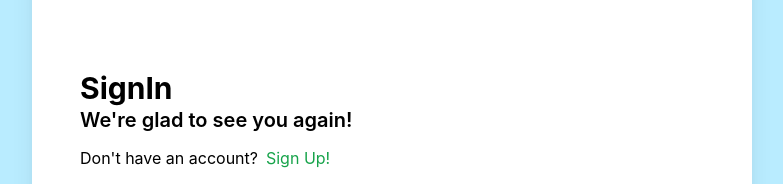
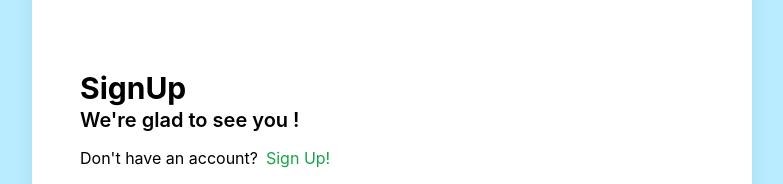
Before and after one commit to Akangkha/todo, a React (Create React App) app in the folder client/: page /signup in a window 1280 px wide. Shown: the part 202-386 px from the top of the page, without its empty margins (248-1031 px from the left). Built offline with nearby package versions, Linux system fonts and the light colour scheme.

Commit message:
Fixed signup page

```diff
--- a/client/src/pages/Signup.jsx
+++ b/client/src/pages/Signup.jsx
@@ -14,17 +14,22 @@ const SignUp = () => {
 
   const handleSubmit = async (e) => {
     e.preventDefault();
+    e.target.reset();
     const email = e.target.elements.email.value;
     const password = e.target.elements.password.value;
     const name = e.target.elements.name.value;
+    console.log("data", email, password, name);
     const data = {
       name: name,
       email: email,
       password: password,
     };
+
     const response = await register(data);
-    if (localStorage.getItem("token")) {
-      window.location.href = "/";
+
+    if (response) {
+      localStorage.setItem("token", response.token);
+      window.location.href = "/dashboard";
     }
   };
   return (
@@ -32,9 +37,9 @@ const SignUp = () => {
       <div className="xsSmall:w-[45%] flex flex-col shadow-xl p-12 bg-white w-[90%] max-w-[45rem] xsSmall:min-w-[18rem] justify-center gap-8 items-center md:items-start ">
         <section className="w-full items-center flex px-28 my-6 cursor-pointer xsSmall:h-[2.5em] justify-center xsSmall:gap-12  flex-col mbXSmall:flex-row"></section>
         <section>
-          <h3 className="text-3xl font-bold mt-12">SignIn</h3>
+          <h3 className="text-3xl font-bold mt-12">SignUp</h3>
           <p className="text-xl font-semibold mb-3 ">
-            We&apos;re glad to see you again!
+            We&apos;re glad to see you !
           </p>
           <p>
             Don&apos;t have an account?
```
Also changed, not shown: 1 other file (tests, documents, lock files or other folders).
